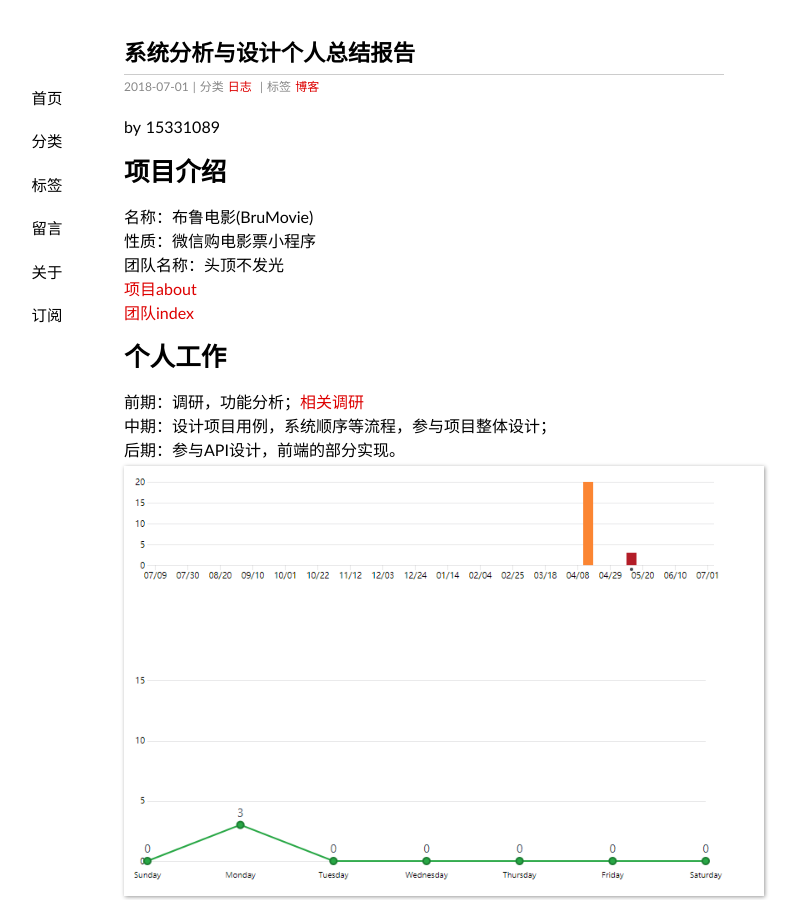
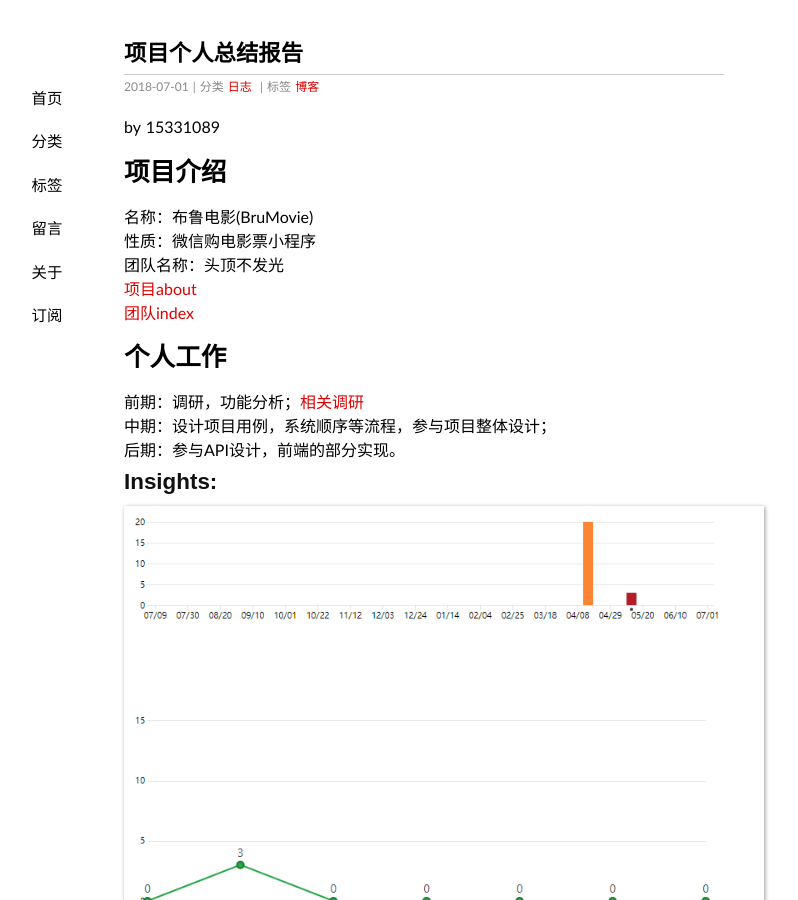
Before and after one commit to gaoynui/gaoynui.github.io, a Jekyll site: the page built from _posts/2018-07-01-finalReport.md, in a window 1280 px wide and 900 px high. Shown: the whole window, without its empty margins (216-1014 px from the left). Built offline with Jekyll 4.4.1, drawn with Linux system fonts in a browser that asks for light colours.

Commit message:
Update 2018-07-01-finalReport.md

```diff
--- a/_posts/2018-07-01-finalReport.md
+++ b/_posts/2018-07-01-finalReport.md
@@ -1,6 +1,6 @@
 ---
 layout: post
-title: 系统分析与设计个人总结报告
+title: 项目个人总结报告
 date: 2018-07-01 10:00:00+00:00
 categories: 日志
 tags: 博客
@@ -16,6 +16,7 @@ by 15331089
 前期：调研，功能分析；[相关调研](https://github.com/BruMovie/Dashboard/blob/gh-pages/doc/Investigation.md)
 中期：设计项目用例，系统顺序等流程，参与项目整体设计；
 后期：参与API设计，前端的部分实现。
+## Insights:
 ![](https://github.com/gaoynui/gaoynui.github.io/blob/master/_posts/pictures/%E8%BF%91%E6%9C%9F%E5%B7%A5%E4%BD%9C.PNG?raw=true)
 ![](https://github.com/gaoynui/gaoynui.github.io/blob/master/_posts/pictures/%E4%B8%AA%E4%BA%BA%E5%B7%A5%E4%BD%9C%E7%83%AD%E5%BA%A6.PNG?raw=true)
 ![](https://github.com/gaoynui/gaoynui.github.io/blob/master/_posts/pictures/insights.PNG?raw=true)
```
